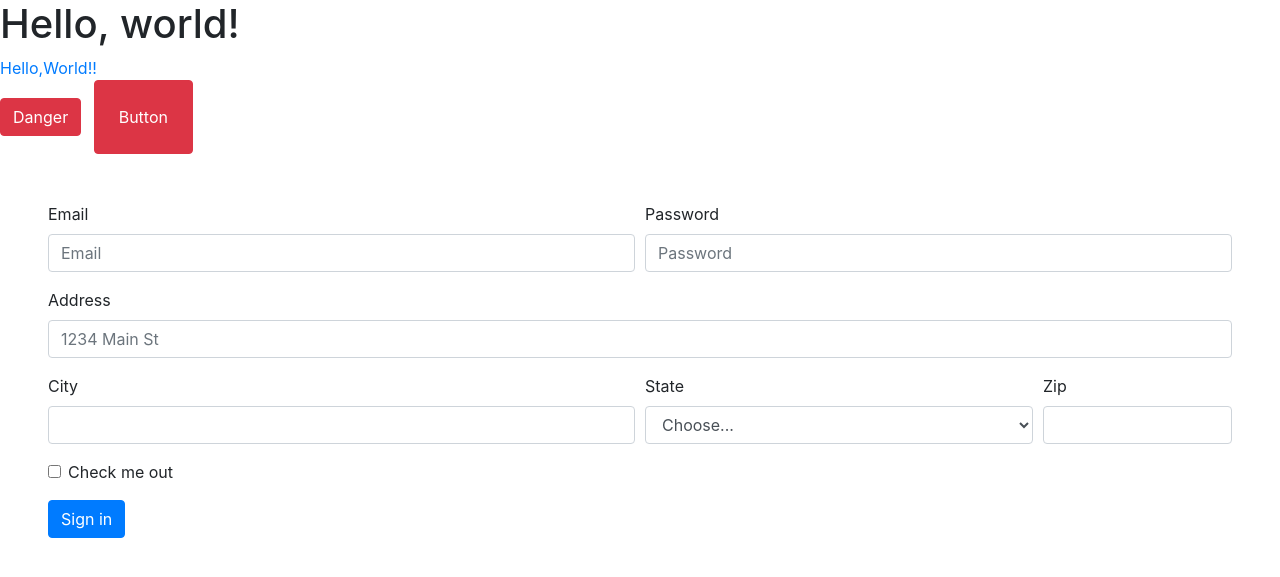
After one commit to fahimabrar1/House_Renting_Website, a PHP site: page /temp.php in a window 1280 px wide. The commit adds this page. Shown: the top 577 px of the page. Run offline with PHP 8.4, Linux system fonts and the light colour scheme; some libraries are stand-ins or nearby versions.

Commit message:
HouseRenting

```diff
--- a/HouseRenting/pages/Post_for_rent.php
+++ b/HouseRenting/pages/Post_for_rent.php
@@ -53,7 +53,7 @@
                           if(isset($_SESSION['email'])){
                                  echo "
                             <li class=\"nav-item\">
-                                <a class=\"nav-link text-white\" href=\"../HouseRenting/php/logout.php\">Log out</a>
+                                <a class=\"nav-link text-white\" href=\"../php/logout.php\">Log out</a>
                             </li>
                             ";
                             }else{
@@ -158,7 +158,7 @@
                                         </div>
                                         <div class="row">
                                             <div class="col-md-12 form-group">
-                                                   <input type="file" name="image">
+                                                <input type="file" name="image">
 
                                             </div>
                                         </div>
--- /dev/null
+++ b/HouseRenting/pages/temp.php
@@ -0,0 +1,84 @@
+<!doctype html>
+<html lang="en">
+
+<head>
+    <!-- Required meta tags -->
+    <meta charset="utf-8">
+    <meta name="viewport" content="width=device-width, initial-scale=1, shrink-to-fit=no">
+
+    <!-- Bootstrap CSS -->
+    <link rel="stylesheet" href="https://maxcdn.bootstrapcdn.com/bootstrap/4.0.0/css/bootstrap.min.css" integrity="sha384-Gn5384xqQ1aoWXA+058RXPxPg6fy4IWvTNh0E263XmFcJlSAwiGgFAW/dAiS6JXm" crossorigin="anonymous">
+
+    <title>Hello, world!</title>
+</head>
+
+<body>
+    <h1>Hello, world!</h1>
+
+
+
+    <a href="https://www.google.com/">Hello,World!!</a>
+    <br>
+
+    <button type="button" class="btn btn-danger">Danger</button>
+
+    <button class="btn btn-danger p-4 ml-2">Button</button>
+
+
+    <form class="m-5" >
+        <div class="form-row">
+            <div class="form-group col-md-6">
+                <label for="inputEmail4">Email</label>
+                <input type="email" class="form-control" id="inputEmail4" placeholder="Email">
+            </div>
+            <div class="form-group col-md-6">
+                <label for="inputPassword4">Password</label>
+                <input type="password" class="form-control" id="inputPassword4" placeholder="Password">
+            </div>
+        </div>
+        <div class="form-group">
+            <label for="inputAddress">Address</label>
+            <input type="text" class="form-control" id="inputAddress" placeholder="1234 Main St">
+        </div>
+
+        <div class="form-row">
+            <div class="form-group col-md-6">
+                <label for="inputCity">City</label>
+                <input type="text" class="form-control" id="inputCity">
+            </div>
+            <div class="form-group col-md-4">
+                <label for="inputState">State</label>
+                <select id="inputState" class="form-control">
+                    <option selected>Choose...</option>
+                    <option>...</option>
+                </select>
+            </div>
+            <div class="form-group col-md-2">
+                <label for="inputZip">Zip</label>
+                <input type="text" class="form-control" id="inputZip">
+            </div>
+        </div>
+        <div class="form-group">
+            <div class="form-check">
+                <input class="form-check-input" type="checkbox" id="gridCheck">
+                <label class="form-check-label" for="gridCheck">
+                    Check me out
+                </label>
+            </div>
+        </div>
+        <button type="submit" class="btn btn-primary">Sign in</button>
+    </form>
+
+
+
+
+
+
+    <!-- Optional JavaScript -->
+    <!-- jQuery first, then Popper.js, then Bootstrap JS -->
+    <script src="https://code.jquery.com/jquery-3.2.1.slim.min.js" integrity="sha384-KJ3o2DKtIkvYIK3UENzmM7KCkRr/rE9/Qpg6aAZGJwFDMVNA/GpGFF93hXpG5KkN" crossorigin="anonymous"></script>
+    <script src="https://cdnjs.cloudflare.com/ajax/libs/popper.js/1.12.9/umd/popper.min.js" integrity="sha384-ApNbgh9B+Y1QKtv3Rn7W3mgPxhU9K/ScQsAP7hUibX39j7fakFPskvXusvfa0b4Q" crossorigin="anonymous"></script>
+    <script src="https://maxcdn.bootstrapcdn.com/bootstrap/4.0.0/js/bootstrap.min.js" integrity="sha384-JZR6Spejh4U02d8jOt6vLEHfe/JQGiRRSQQxSfFWpi1MquVdAyjUar5+76PVCmYl" crossorigin="anonymous"></script>
+</body>
+
+</html>
```
